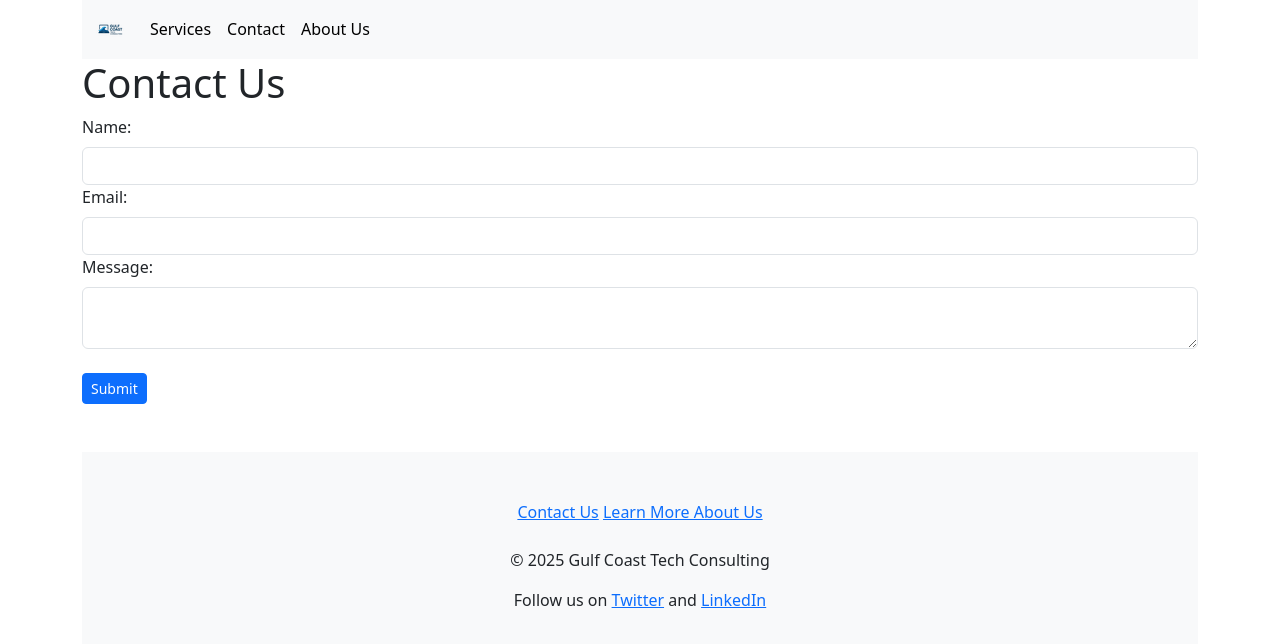
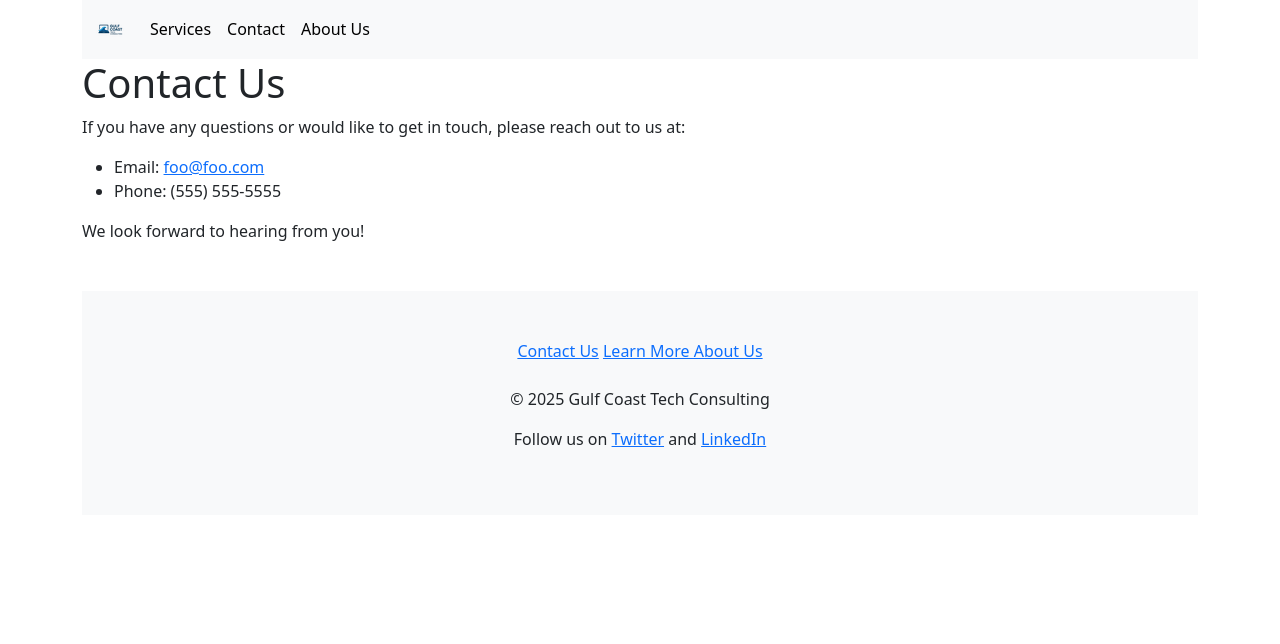
Before and after one commit to muffinman29/consulting, an Angular app: page /contact in a window 1280 px wide. Shown: the top 644 px of the page. Built offline with nearby package versions, Linux system fonts and the light colour scheme.

Commit message:
updated about; updated contact page; added testimonials;

```diff
--- a/src/app/about/about.component.html
+++ b/src/app/about/about.component.html
@@ -1 +1,2 @@
-<p>about works!</p>
+<h1>About Us</h1>
+<p>Gulf Coast Tech Consulting was started by Steven Williams, a seasoned software engineer with over 20 years of experience in the industry. Our mission is to provide top-notch consulting services to businesses looking to leverage technology for growth and efficiency.</p>
--- a/src/app/contact/contact.component.html
+++ b/src/app/contact/contact.component.html
@@ -1,15 +1,11 @@
 <h1>Contact Us</h1>
-<div class="mb-3">
-    <form>
-        <label for="name" class="form-label">Name:</label>
-        <input class="form-control" type="text" id="name" name="name" required>
-
-        <label for="email" class="form-label">Email:</label>
-        <input class="form-control" type="email" id="email" name="email" required>
-
-        <label for="message" class="form-label">Message:</label>
-        <textarea class="form-control" id="message" name="message" required></textarea>
-        <br>
-        <button type="submit" class="btn btn-sm btn-primary">Submit</button>
-    </form>
+<div>
+    <p>If you have any questions or would like to get in touch, please reach out to us at:</p>
+    <ul>
+        <li>Email:
+            <a href="mailto:foo@foo.com">foo&#64;foo.com</a>
+        </li>
+        <li>Phone: (555) 555-5555</li>
+    </ul>
+    <p>We look forward to hearing from you!</p>
 </div>
--- a/src/app/contact/contact.component.ts
+++ b/src/app/contact/contact.component.ts
@@ -1,8 +1,10 @@
+import { CommonModule } from '@angular/common';
 import { Component } from '@angular/core';
+import { FormsModule } from '@angular/forms';
 
 @Component({
   selector: 'app-contact',
-  imports: [],
+  imports: [CommonModule, FormsModule],
   templateUrl: './contact.component.html',
   styleUrl: './contact.component.css'
 })
--- /dev/null
+++ b/src/app/testimonials/testimonials.component.html
@@ -0,0 +1 @@
+<p>testimonials works!</p>
```
Also changed, not shown: src/app/testimonials/testimonials.component.ts (added, +11 -0 lines), src/app/testimonials/testimonials.component.css (added), 1 other file (tests, documents, lock files or other folders).
